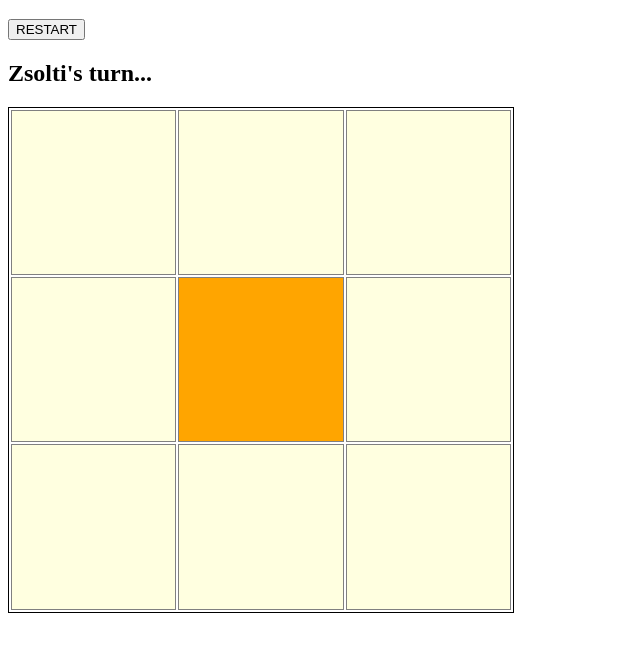
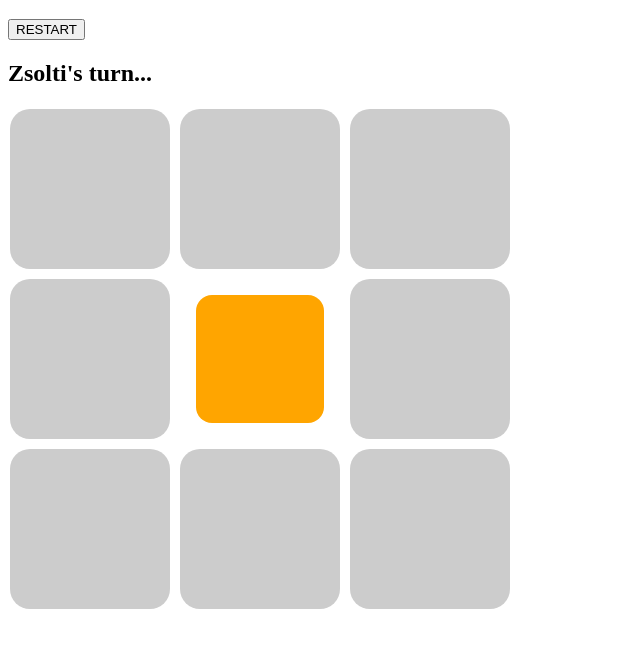
Before and after one commit to WreckitHUN/TTT, a plain HTML site: page index.html in a window 1280 px wide. Both pictures are taken after a click on the element 261 px from the left and 420 px from the top of the page. Shown: the part 61-712 px from the top of the page, without its empty margins (0-640 px from the left). Drawn offline with Linux system fonts and the light colour scheme.

Commit message:
Making better design.

```diff
--- a/main.js
+++ b/main.js
@@ -299,7 +299,6 @@ function screenController(playerOne, playerTwo, ai = false){
         updateScreen(cell);
 
         if (!aiEnabled) return;
-        console.log("NEM AI");
         setTimeout(() => {
             updateScreen(aiController());
         }, 2000);
--- a/styles.css
+++ b/styles.css
@@ -4,19 +4,20 @@
     width: 500px;
     grid-template-columns: repeat(3, 1fr);
     grid-template-rows: repeat(3, 1fr);
-    border: 1px solid black;
-    gap: 2px;
+    gap: 10px;
     padding: 2px;
   }
 
   .cell {
+    border: none;
     display: flex;
     justify-content: center;
     align-items: center;
     text-align: center;
     font-size: 2rem;
-    border: 1px solid grey;
-    background: lightyellow;
+    background: #ccc;
+    outline: none;
+    border-radius: 20px;
     cursor: pointer;
 
     transition: all 0.5s;
@@ -24,12 +25,12 @@
 
   .cell.p1{
     background: dodgerblue;
-    transform: rotateY(360deg);
+    transform: scale(0.8);
   }
 
   .cell.p2{
     background: orange;
-    transform: rotateY(360deg);
+    transform: scale(0.8);
   }
 
   .hoverP1:hover{
```
